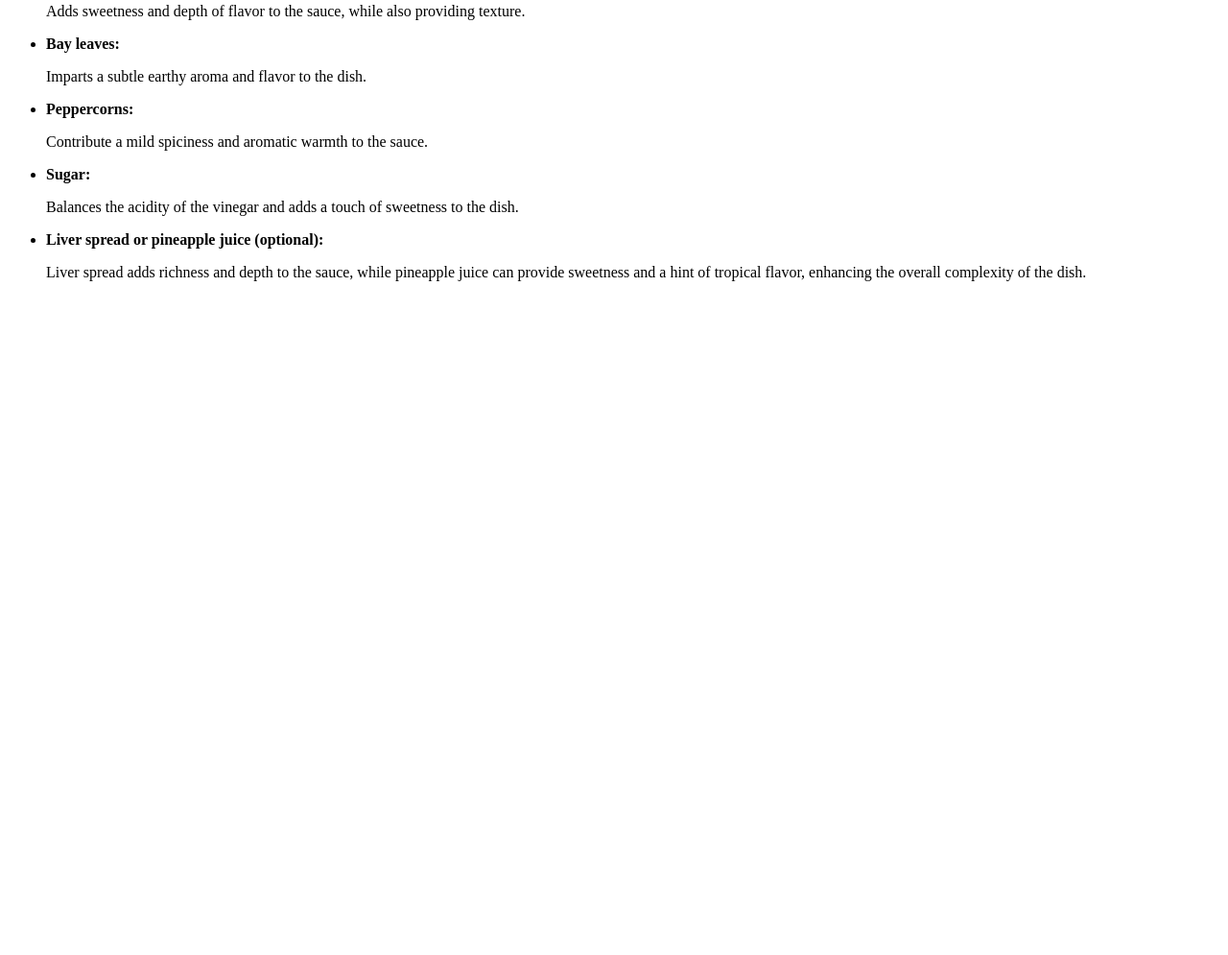
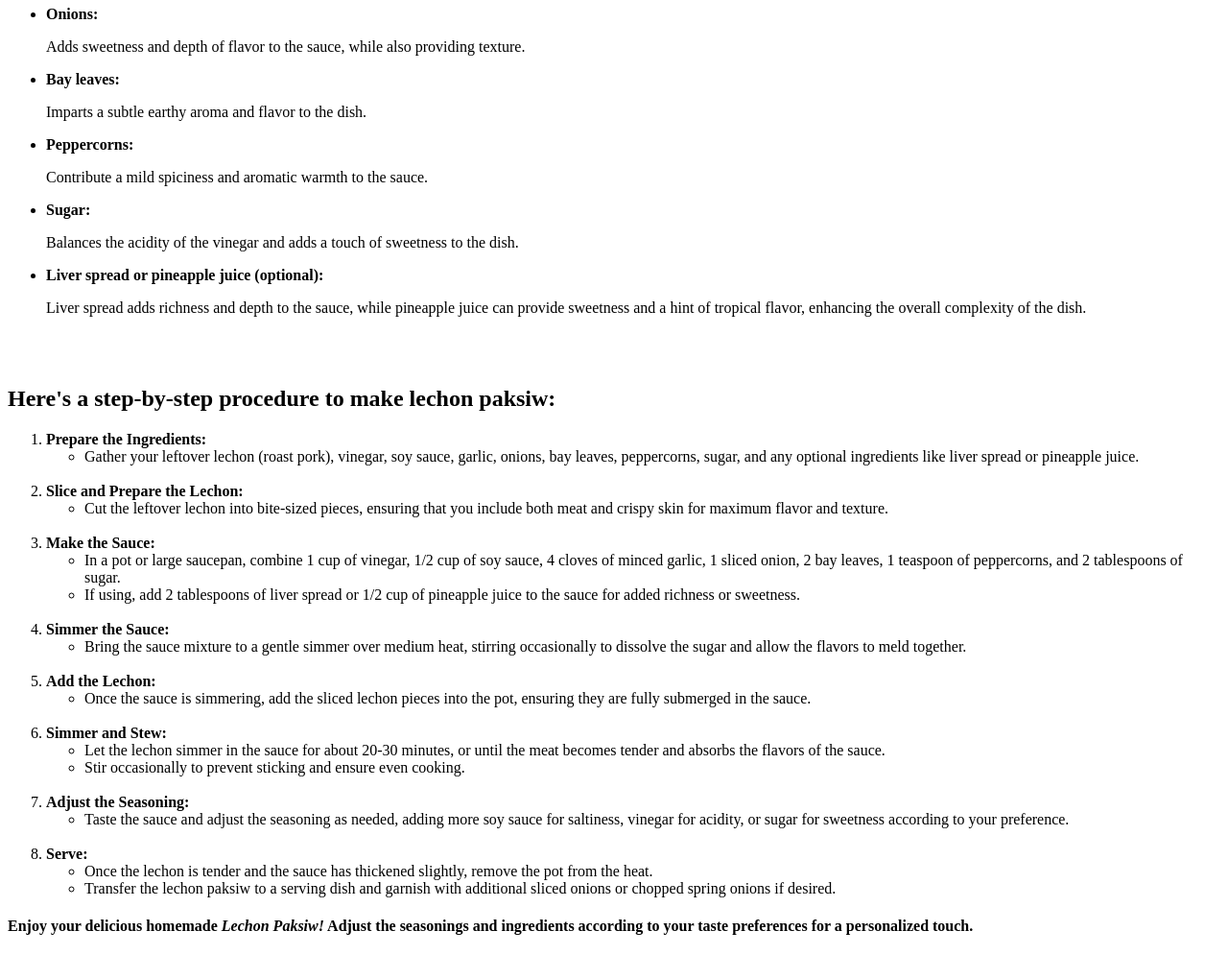
Before and after one commit to JonArbell/odin-recipes, a plain HTML site: page recipes/letchon paksiw.html in a window 1280 px wide. Shown: the part 846-1841 px from the top of the page at 96% size. Before the commit the page ends 1155 px from the top, so only its background shows below. Drawn offline with Linux system fonts and the light colour scheme.

Commit message:
Add recipes in Lechon paksiw and add em tag in last sentences in pork steak and adobo

```diff
--- a/recipes/letchon paksiw.html
+++ b/recipes/letchon paksiw.html
@@ -2,7 +2,7 @@
 <html lang="en">
     <head>
         <meta charset="UTF-8">
-        <title>LETCHON PAKSIW</title>
+        <title>Letchon Paksiw</title>
     </head>
     <body>
 
@@ -12,7 +12,7 @@
         <img src="https://www.foxyfolksy.com/wp-content/uploads/2023/01/lechon-paksiw-1200t.jpg" width="350" height="325">
 
         <h2>Lechon paksiw is a flavorful Filipino dish that transforms leftover roasted pork into a delectable stew, simmered in a sweet and tangy sauce.</h2>
-
+        <br>
         <h3>Here's a list of ingredients for lechon paksiw:</h3>
 
         <ul>
@@ -69,8 +69,101 @@
 
 
         </ul>
+        <br></br>
+        <h2>Here's a step-by-step procedure to make lechon paksiw:</h2>
 
+        <ol>
 
+            <li>
+                <b>Prepare the Ingredients:</b>
+                <ul>
+                    <li>Gather your leftover lechon (roast pork), vinegar, soy sauce, garlic, onions, bay leaves, peppercorns, sugar, and any optional ingredients like liver spread or pineapple juice.</li>
+                </ul>
+            </li>
+
+            <br>
+
+            <li>
+                <b>Slice and Prepare the Lechon:</b>
+                <ul>
+                    <li>Cut the leftover lechon into bite-sized pieces, ensuring that you include both meat and crispy skin for maximum flavor and texture.</li>
+                </ul>
+            </li>
+
+            <br>
+
+            <li>
+                <b>Make the Sauce:</b>
+                <ul>
+                    <li>
+                        In a pot or large saucepan, combine 1 cup of vinegar, 1/2 cup of soy sauce, 4 cloves of minced garlic, 1 sliced onion, 2 bay leaves, 1 teaspoon of peppercorns, and 2 tablespoons of sugar.
+                    </li>
+                    <li>
+                        If using, add 2 tablespoons of liver spread or 1/2 cup of pineapple juice to the sauce for added richness or sweetness.
+                    </li>
+                </ul>
+            </li>
+
+            <br>
+
+            <li>
+                <b>Simmer the Sauce:</b>
+                <ul>
+                    <li>
+                        Bring the sauce mixture to a gentle simmer over medium heat, stirring occasionally to dissolve the sugar and allow the flavors to meld together.
+                    </li>
+                </ul>
+            </li>
+
+            <br>
+
+            <li>
+                <b>Add the Lechon:</b>
+                <ul>
+                    <li>
+                        Once the sauce is simmering, add the sliced lechon pieces into the pot, ensuring they are fully submerged in the sauce.
+                    </li>
+                </ul>
+            </li>
+
+            <br>
+
+            <li>
+                <b>Simmer and Stew:</b>
+                <ul>
+                    <li>
+                        Let the lechon simmer in the sauce for about 20-30 minutes, or until the meat becomes tender and absorbs the flavors of the sauce.
+                    </li>
+                    <li>
+                        Stir occasionally to prevent sticking and ensure even cooking.
+                    </li>
+                </ul>
+            </li>
+
+            <br>
+
+            <li>
+                <b>Adjust the Seasoning:</b>
+                <ul>
+                    <li>Taste the sauce and adjust the seasoning as needed, adding more soy sauce for saltiness, vinegar for acidity, or sugar for sweetness according to your preference.</li>
+                </ul>
+            </li>
+
+            <br>
+
+            <li>
+                <b>Serve:</b>
+                <ul>
+                    <li>Once the lechon is tender and the sauce has thickened slightly, remove the pot from the heat.</li>
+                    <li>
+                        Transfer the lechon paksiw to a serving dish and garnish with additional sliced onions or chopped spring onions if desired.
+                    </li>
+                </ul>
+            </li>
+
+        </ol>
+
+        <h4>Enjoy your delicious homemade <em>Lechon Paksiw!</em> Adjust the seasonings and ingredients according to your taste preferences for a personalized touch.</h4>
 
 
     </body>
```
Also changed, not shown: index.html (+2 -3 lines), recipes/adobo.html (+1 -2 lines), recipes/porksteak.html (+2 -1 lines).
